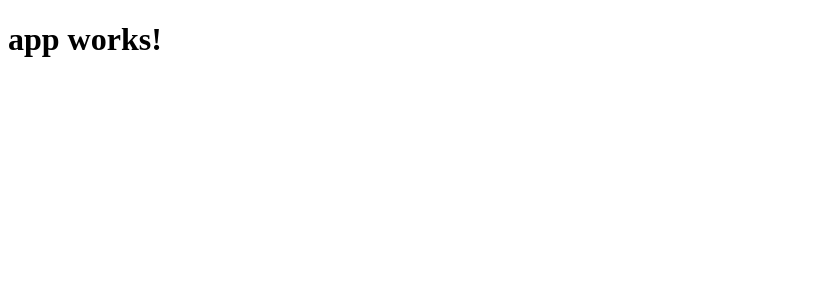
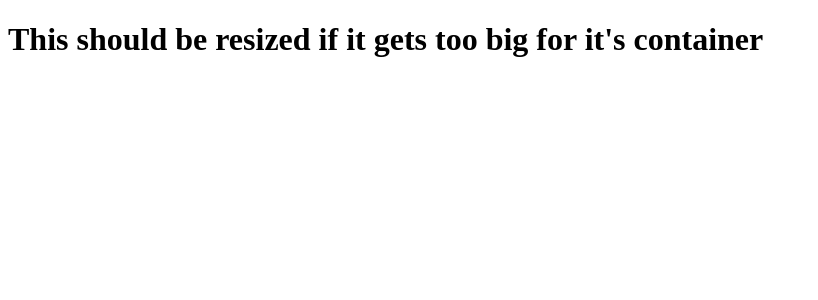
Before and after one commit to dreiv/ng-font-resize, an Angular app: page / in a window 1280 px wide. Shown: the top 300 px of the page, without its empty margins (0-818 px from the left). Built offline with nearby package versions, Linux system fonts and the light colour scheme.

Commit message:
figured I'd do it with a directive.

```diff
--- a/src/app/app.component.html
+++ b/src/app/app.component.html
@@ -1,3 +1,3 @@
-<h1>
-  {{title}}
+<h1 appFitText>
+    This should be resized if it gets too big for it's container
 </h1>
--- a/src/app/app.module.ts
+++ b/src/app/app.module.ts
@@ -4,10 +4,12 @@ import { FormsModule } from '@angular/forms';
 import { HttpModule } from '@angular/http';
 
 import { AppComponent } from './app.component';
+import { FitTextDirective } from './fit-text/fit-text.directive';
 
 @NgModule({
   declarations: [
-    AppComponent
+    AppComponent,
+    FitTextDirective
   ],
   imports: [
     BrowserModule,
--- /dev/null
+++ b/src/app/fit-text/fit-text.directive.ts
@@ -0,0 +1,10 @@
+import { Directive } from '@angular/core';
+
+@Directive({
+  selector: '[appFitText]'
+})
+export class FitTextDirective {
+
+  constructor() { }
+
+}
```
Also changed, not shown: 2 other files (tests, documents, lock files or other folders).
